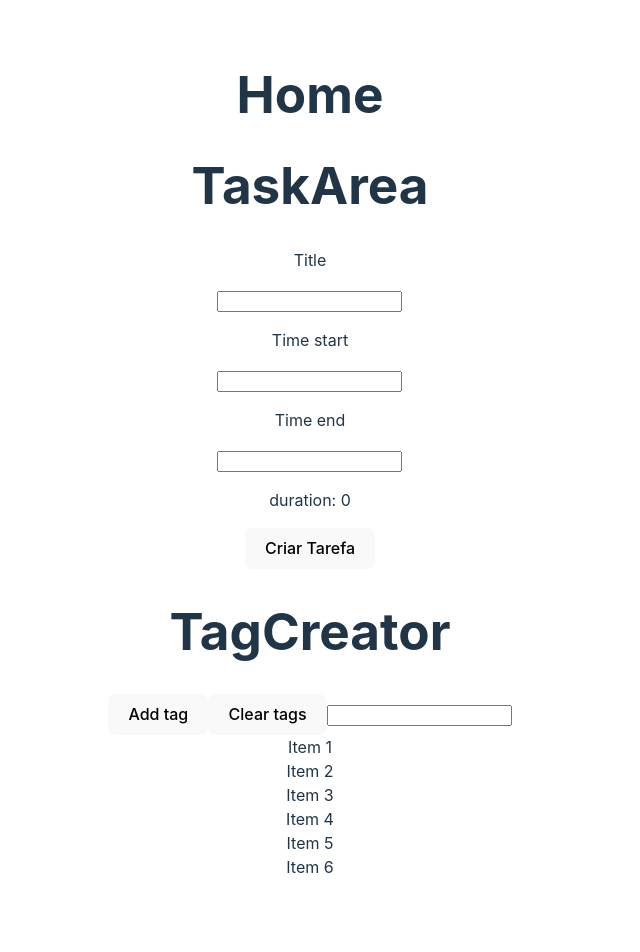
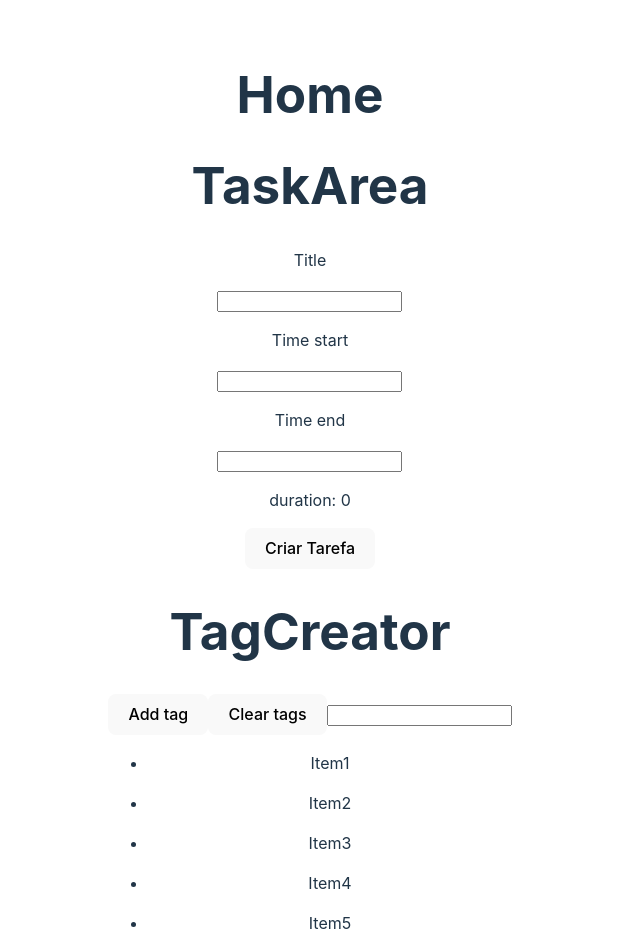
Before and after one commit to andreapmacedo/t-schedule, a React (Vite) app: page / in a window 1280 px wide. Shown: the top 952 px of the page, without its empty margins (330-970 px from the left). Before the commit the page ends 911 px from the top, so only its background shows below. Built offline with nearby package versions, Linux system fonts and the light colour scheme.

Commit message:
feat: Implementa base do drag and drop com a biblioteca react-beautiful-dnd.

```diff
--- a/package.json
+++ b/package.json
@@ -10,6 +10,7 @@
   },
   "dependencies": {
     "react": "^18.2.0",
+    "react-beautiful-dnd": "^13.1.1",
     "react-dom": "^18.2.0"
   },
   "devDependencies": {
--- a/src/components/TagCreator.jsx
+++ b/src/components/TagCreator.jsx
@@ -1,13 +1,21 @@
 import React, { useEffect, useState, useContext, useRef } from 'react';
 import MainContext from '../context/MainContext';
 import TagComponent from './TagComponent';
+import { DragDropContext, Droppable, Draggable } from 'react-beautiful-dnd';
 
 export default function TagCreator() {
-  const dragItem = useRef(); // drag step 2
-  const dragOverItem = useRef();  // drag step 3
+  // const dragItem = useRef(); // drag step 2
+  // const dragOverItem = useRef();  // drag step 3
   const [tag, setTag] = useState();
   const [tags, setTags] = useState([]);
-  const [list, setList] = useState(['Item 1','Item 2','Item 3','Item 4','Item 5','Item 6']);// drag step 1
+  const [list, setList] = useState([
+    {id: '1', item: 'Item1'},
+    {id: '2', item: 'Item2'},
+    {id: '3', item: 'Item3'},
+    {id: '4', item: 'Item4'},
+    {id: '5', item: 'Item5'},
+    {id: '6', item: 'Item6'},
+  ]);// drag step 1
   // const { tags, setTags } = useContext(MainContext);
 
   const getLocalStorage = () => {
@@ -46,28 +54,38 @@ export default function TagCreator() {
     setLocalStorage([]);
   }
 
-  // drag step 2
-  const dragStart = (e, position) => {
-    dragItem.current = position;
-    console.log(e.target.innerHTML);
-  };
+  // // drag step 2
+  // const dragStart = (e, position) => {
+  //   dragItem.current = position;
+  //   console.log(e.target.innerHTML);
+  // };
 
-  // drag step 3
-  const dragEnter = (e, position) => {
-    dragOverItem.current = position;
-    console.log(e.target.innerHTML);
-  };
+  // // drag step 3
+  // const dragEnter = (e, position) => {
+  //   dragOverItem.current = position;
+  //   console.log(e.target.innerHTML);
+  // };
 
-  // drag step 4
-  const drop = (e) => {
-    const copyListItems = [...list];
-    const dragItemContent = copyListItems[dragItem.current];
-    copyListItems.splice(dragItem.current, 1);
-    copyListItems.splice(dragOverItem.current, 0, dragItemContent);
-    dragItem.current = null;
-    dragOverItem.current = null;
-    setList(copyListItems);
-  };
+  // // drag step 4
+  // const drop = (e) => {
+  //   const copyListItems = [...list];
+  //   const dragItemContent = copyListItems[dragItem.current];
+  //   copyListItems.splice(dragItem.current, 1);
+  //   copyListItems.splice(dragOverItem.current, 0, dragItemContent);
+  //   dragItem.current = null;
+  //   dragOverItem.current = null;
+  //   setList(copyListItems);
+  // };
+
+  function handleOnDragEnd(result) {
+    if (!result.destination) return;
+
+    const items = Array.from(list);
+    const [reorderedItem] = items.splice(result.source.index, 1);
+    items.splice(result.destination.index, 0, reorderedItem);
+
+    setList(items);
+  }
 
   useEffect(() => {
     setTags(getLocalStorage());
@@ -79,24 +97,65 @@ export default function TagCreator() {
       <button onClick={() => addTag('tag')}>Add tag</button>
       <button onClick={() => clearTags()}>Clear tags</button>
       <input type="text" value={tag} onChange={e => setTag(e.target.value)} />
-      <div>
+
+      <DragDropContext onDragEnd={handleOnDragEnd}>
+        <Droppable droppableId="list">
+          {(provided) => (
+            <ul className="list" {...provided.droppableProps} ref={provided.innerRef}>
+              {
+              // list &&
+              list.map(({id, item}, index) => {
+                return (
+                  <Draggable key={id} draggableId={id} index={index}>
+                    {(provided) => (
+                      <li ref={provided.innerRef} {...provided.draggableProps} {...provided.dragHandleProps}>
+                        {/* <p>teste</p> */}
+                        <p>
+                          { item }
+                        </p>
+                      </li>
+                    )}
+                  </Draggable>
+                );
+              })}
+              {provided.placeholder}
+            </ul>
+          )}
+          </Droppable>
+        </DragDropContext>
+
+
+      {/* <DragDropContext>
+        <Droppable droppableId="tags">
+          {(provided) => (
+            <div className='tags' {...provided.droppableProps} ref={provided.innerRef}>
               {
               list &&
-        list.map((tag, index) => (
+              list.map(({id, item}, index) => (
                 // draggable drag step 1
                 // onDragStarter drag step 2
                 // onDragEnter drag step 3
+                <Draggable Draggable key={id} draggableId={id} index={index}>
+                  {(provided) => (
                     <div
-            key={index}
-            onDragStart={(e) => dragStart(e, index)}
-            onDragEnter={(e) => dragEnter(e, index)}
-            onDragEnd={drop}
-            draggable
+                      key={id}
+                      // onDragStart={(e) => dragStart(e, index)}
+                      // onDragEnter={(e) => dragEnter(e, index)}
+                      // onDragEnd={drop}
+                      // draggable
                     >
                         {tag}
                     </div>
+                  )}
+                </Draggable>
               ))}
             </div>
+
+          )}
+          </Droppable>
+        </DragDropContext> */}
+
+
       {/* <div>
         {tags.map((tag, index) => (
           // draggable drag step 1
```
Also changed, not shown: 1 other file (tests, documents, lock files or other folders). Lines whose indentation alone changed are shown as unchanged.
